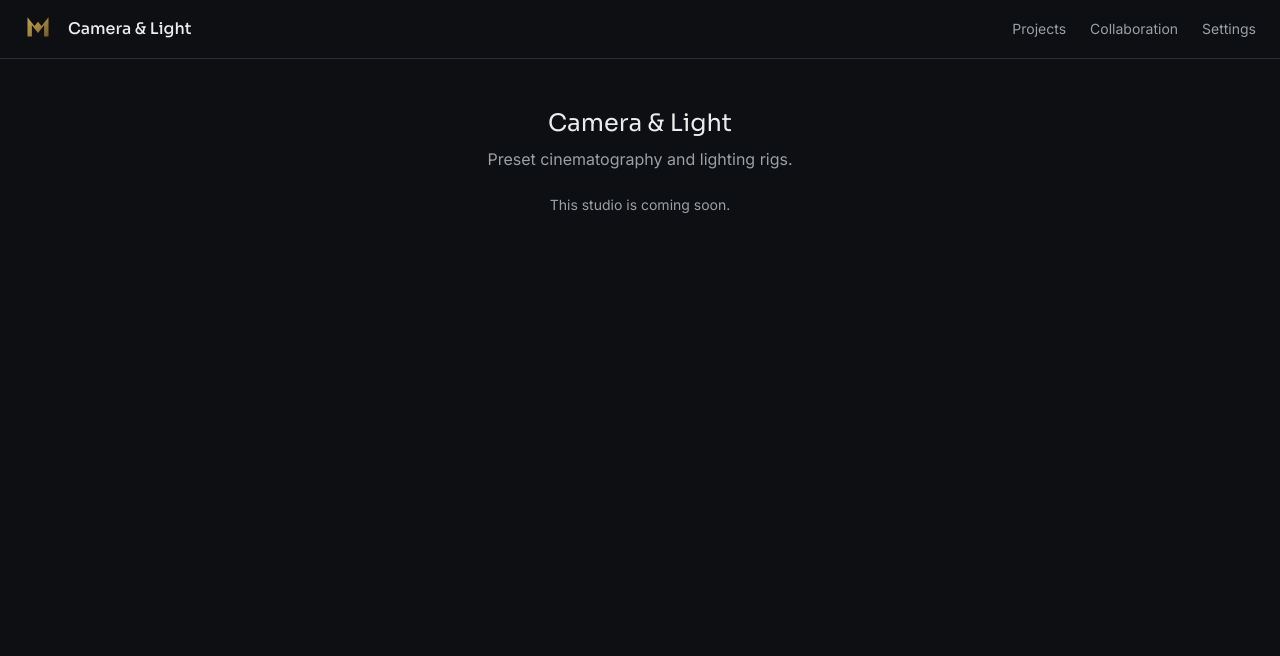
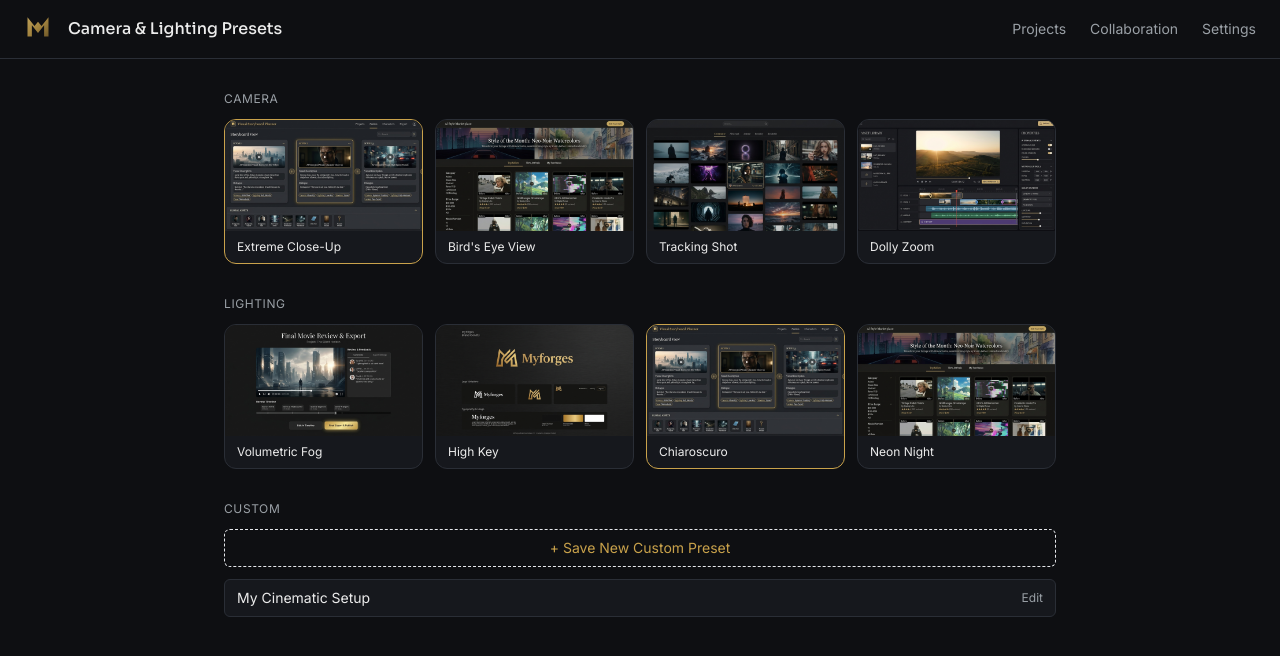
Before and after one commit to zxgtor/Flova, a Next.js app in the folder apps/web/: page /studio/camera in a window 1280 px wide. Shown: the top 656 px of the page. Built offline with nearby package versions, Linux system fonts and the light colour scheme.

Commit message:
feat(web): C7 Camera & Lighting Presets mockup

```diff
--- a/apps/web/app/studio/camera/page.tsx
+++ b/apps/web/app/studio/camera/page.tsx
@@ -1,16 +1,17 @@
 import { StudioNav } from "@/components/studio/StudioNav";
-import { getStudio } from "@/lib/studios";
+import { CAMERA } from "@/lib/camera-mock";
+import { PresetGrid } from "@/components/studio/camera/PresetGrid";
+import { CustomPresets } from "@/components/studio/camera/CustomPresets";
 
-export default function Page() {
-  const studio = getStudio("camera")!;
+export default function CameraPage() {
   return (
-    <>
-      <StudioNav title={studio.label} />
-      <main className="mx-auto max-w-3xl p-12 text-center">
-        <h2 className="font-display text-2xl">{studio.label}</h2>
-        <p className="mt-2 text-muted">{studio.blurb}</p>
-        <p className="mt-6 text-sm text-muted">This studio is coming soon.</p>
+    <div className="flex h-screen flex-col">
+      <StudioNav title="Camera & Lighting Presets" />
+      <main className="mx-auto w-full max-w-4xl flex-1 space-y-8 overflow-y-auto p-8">
+        <PresetGrid presets={CAMERA.cameras} label="Camera" />
+        <PresetGrid presets={CAMERA.lighting} label="Lighting" />
+        <CustomPresets />
       </main>
-    </>
+    </div>
   );
 }
--- /dev/null
+++ b/apps/web/components/studio/camera/CustomPresets.tsx
@@ -0,0 +1,33 @@
+import { CAMERA } from "@/lib/camera-mock";
+
+export function CustomPresets() {
+  return (
+    <section>
+      <h2 className="mb-3 text-xs uppercase tracking-wider text-muted">Custom</h2>
+      <button
+        type="button"
+        className="mb-3 w-full rounded-md border border-dashed border-gold/50 py-2 text-sm text-gold hover:bg-gold/10"
+      >
+        + Save New Custom Preset
+      </button>
+      <ul className="space-y-2">
+        {CAMERA.custom.map((c) => (
+          <li
+            key={c.id}
+            data-testid="custom-preset"
+            className="flex items-center justify-between rounded-md border border-border bg-surface px-3 py-2 text-sm"
+          >
+            <span className="text-text">{c.label}</span>
+            <button
+              type="button"
+              className="text-xs text-muted hover:text-gold"
+              aria-label={`Edit ${c.label}`}
+            >
+              Edit
+            </button>
+          </li>
+        ))}
+      </ul>
+    </section>
+  );
+}
--- /dev/null
+++ b/apps/web/components/studio/camera/PresetGrid.tsx
@@ -0,0 +1,27 @@
+import Image from "next/image";
+import type { Preset } from "@/lib/camera-mock";
+
+export function PresetGrid({ presets, label }: { presets: Preset[]; label: string }) {
+  return (
+    <section>
+      <h2 className="mb-3 text-xs uppercase tracking-wider text-muted">{label}</h2>
+      <div className="grid grid-cols-2 gap-3 sm:grid-cols-4">
+        {presets.map((p) => (
+          <div
+            key={p.id}
+            data-testid="preset-tile"
+            className={
+              "overflow-hidden rounded-xl border bg-surface " +
+              (p.active ? "border-gold" : "border-border")
+            }
+          >
+            <div className="relative aspect-video">
+              <Image src={p.image} alt={p.label} fill sizes="200px" className="object-cover" />
+            </div>
+            <div className="px-3 py-2 text-xs text-text">{p.label}</div>
+          </div>
+        ))}
+      </div>
+    </section>
+  );
+}
--- /dev/null
+++ b/apps/web/lib/camera-mock.ts
@@ -0,0 +1,25 @@
+export type Preset = { id: string; label: string; image: string; active?: boolean };
+
+export type CustomPreset = { id: string; label: string };
+
+export type CameraMock = {
+  cameras: Preset[];
+  lighting: Preset[];
+  custom: CustomPreset[];
+};
+
+export const CAMERA: CameraMock = {
+  cameras: [
+    { id: "ecu", label: "Extreme Close-Up", image: "/mockups/showcase-1.png", active: true },
+    { id: "birds", label: "Bird's Eye View", image: "/mockups/showcase-2.png" },
+    { id: "tracking", label: "Tracking Shot", image: "/mockups/showcase-3.png" },
+    { id: "dolly", label: "Dolly Zoom", image: "/mockups/showcase-4.png" },
+  ],
+  lighting: [
+    { id: "fog", label: "Volumetric Fog", image: "/mockups/showcase-5.png" },
+    { id: "highkey", label: "High Key", image: "/mockups/showcase-6.png" },
+    { id: "chiaro", label: "Chiaroscuro", image: "/mockups/showcase-1.png", active: true },
+    { id: "neon", label: "Neon Night", image: "/mockups/showcase-2.png" },
+  ],
+  custom: [{ id: "c1", label: "My Cinematic Setup" }],
+};
--- a/apps/web/lib/studios.ts
+++ b/apps/web/lib/studios.ts
@@ -54,7 +54,7 @@ export const STUDIOS: Studio[] = [
     label: "Camera & Light",
     blurb: "Preset cinematography and lighting rigs.",
     icon: "🎥",
-    available: false,
+    available: true,
   },
 ];
 
```
Also changed, not shown: 2 other files (tests, documents, lock files or other folders).
